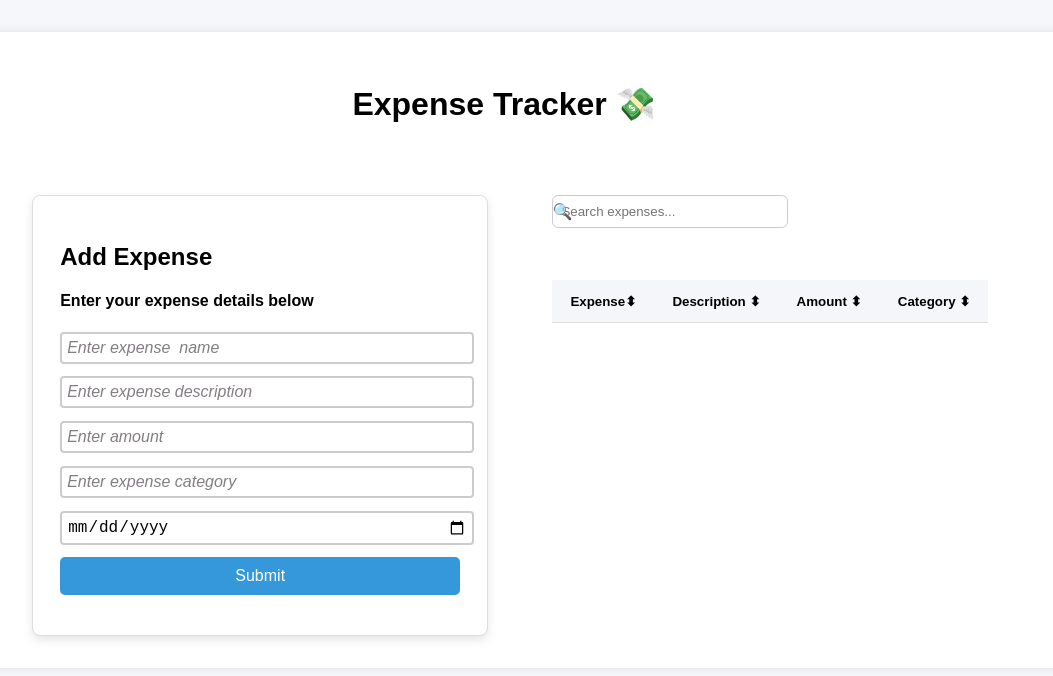
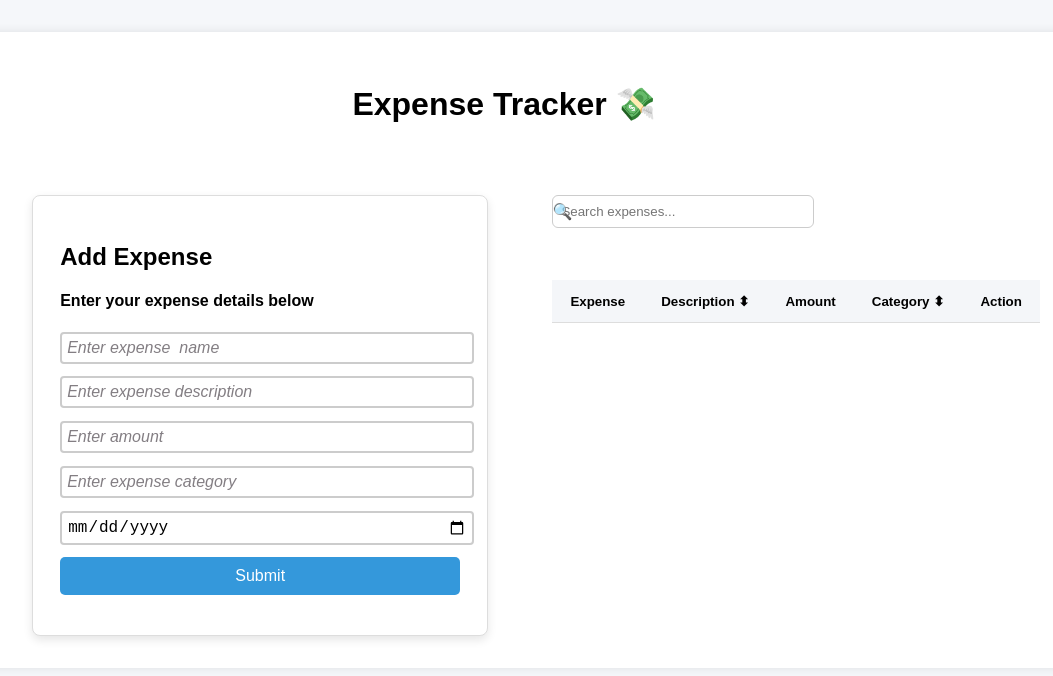
Before and after one commit to tinamanga/Expense-Tracker-project, a React (Vite) app: page / in a window 1280 px wide. Shown: the top 676 px of the page, without its empty margins (141-1194 px from the left). Built offline with nearby package versions, Linux system fonts and the light colour scheme.

Commit message:
implemented sorting expenses by category and description and the delete

```diff
--- a/src/App.jsx
+++ b/src/App.jsx
@@ -17,6 +17,20 @@ const filteredExpenses=expenses.filter((expense)=>{
 return expense.expenseName.toLowerCase().includes(searchTerm.toLowerCase()) ||  expense.description.toLowerCase().includes(searchTerm.toLowerCase());
 });
 
+//advanced deliverables
+//sorting by category
+const sortBy=(columnName)=>{
+const sortedData=[...expenses].sort((a,b)=>{
+    return a[columnName].toLowerCase().localeCompare(b[columnName].toLowerCase());//sorted alphabetically
+})
+setExpenses(sortedData);
+}
+
+const handleDelete=(indexToDelete)=>{
+    const updatedData=expenses.filter((_,index)=>index!==indexToDelete);
+    setExpenses(updatedData);
+
+}
   return (
     <div className="App">
       <h1>Expense Tracker 💸</h1>
@@ -32,6 +46,8 @@ return expense.expenseName.toLowerCase().includes(searchTerm.toLowerCase()) ||
         <SearchBar searchTerm={searchTerm} onSearch={setSearchTerm} /><br /><br />
           <ExpenseTable
             expenses={filteredExpenses}
+            onSort={sortBy}
+            onDelete={handleDelete}
           />
         </div>
       </div>
--- a/src/components/ExpenseTable.jsx
+++ b/src/components/ExpenseTable.jsx
@@ -1,29 +1,32 @@
-function ExpenseTable({ expenses }) {
+function ExpenseTable({ expenses,onSort,onDelete}) {
   return (
     <table>
       <thead>
         <tr>
           <th>
-            <button >Expense⬍</button>
+            <button >Expense</button>
           </th>
           <th>
-            <button >Description ⬍</button>
+            <button onClick={()=>onSort("description")} >Description ⬍</button>
           </th>
           <th>
-          <button>Amount ⬍</button>
+          <button>Amount </button>
           </th>
           <th>
-            <button>Category ⬍</button>
+            <button onClick={()=>onSort("category")}>Category ⬍</button>
           </th>
+          <th>
+          <button >Action</button></th>
         </tr>
       </thead>
       <tbody>
-        {expenses.map((expense) => (
+        {expenses.map((expense,index) => (
           <tr key={expense.id}>
             <td>{expense.expenseName}</td>
             <td>{expense.description}</td>
             <td>${expense.amount}</td>
             <td>{expense.category}</td>
+            <td> <button onClick={()=>onDelete(index)}>Delete </button></td>
           </tr>
         ))}
       </tbody>
```
